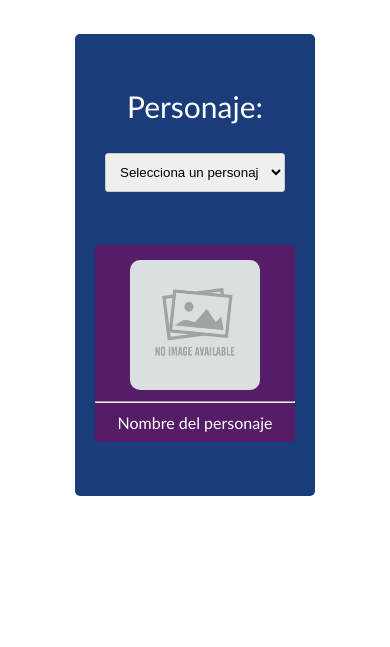
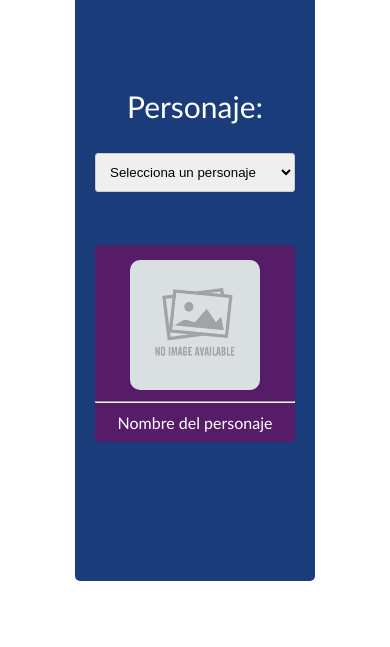
Before and after one commit to Sadot402410/AppRegularShow, a plain HTML site: page pages/interfaz2.html in a window 390 px wide. Shown: the part 213-860 px from the top of the page. Drawn offline with Linux system fonts and the light colour scheme.

Commit message:
styles2.css

```diff
--- a/css/styles2.css
+++ b/css/styles2.css
@@ -57,7 +57,7 @@ body{
 
 select{
     margin-top: 10px;
-    width: 90%;
+    width: 100%;
     padding: 10px;
     margin-bottom: 15px;
     border: 1px solid #ccc;
@@ -68,7 +68,7 @@ select{
 @media screen and (max-width:768px){
 
     .container{
-        height: 50%;
+        height: 70%;
         margin-top: 50px;
     }
 
```
